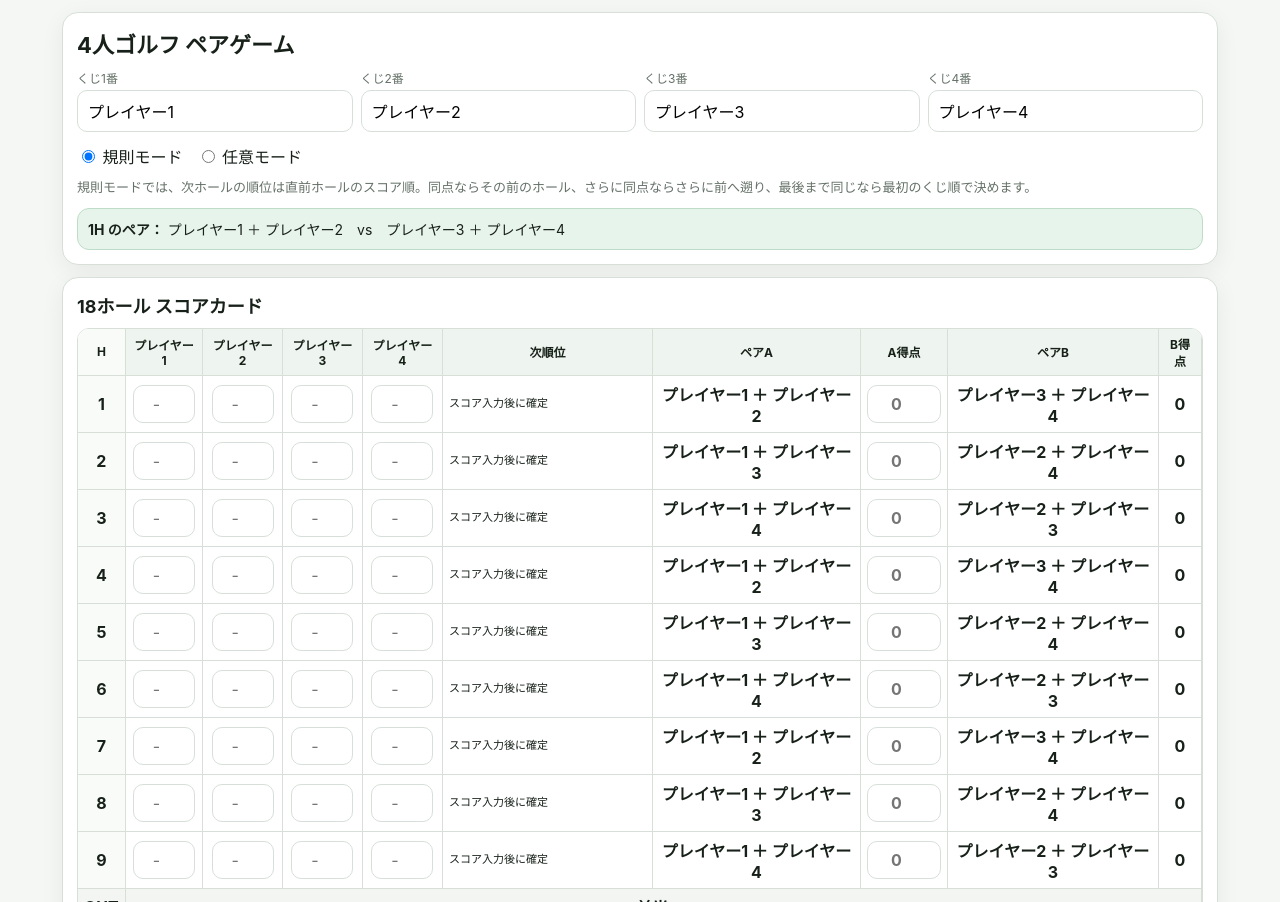
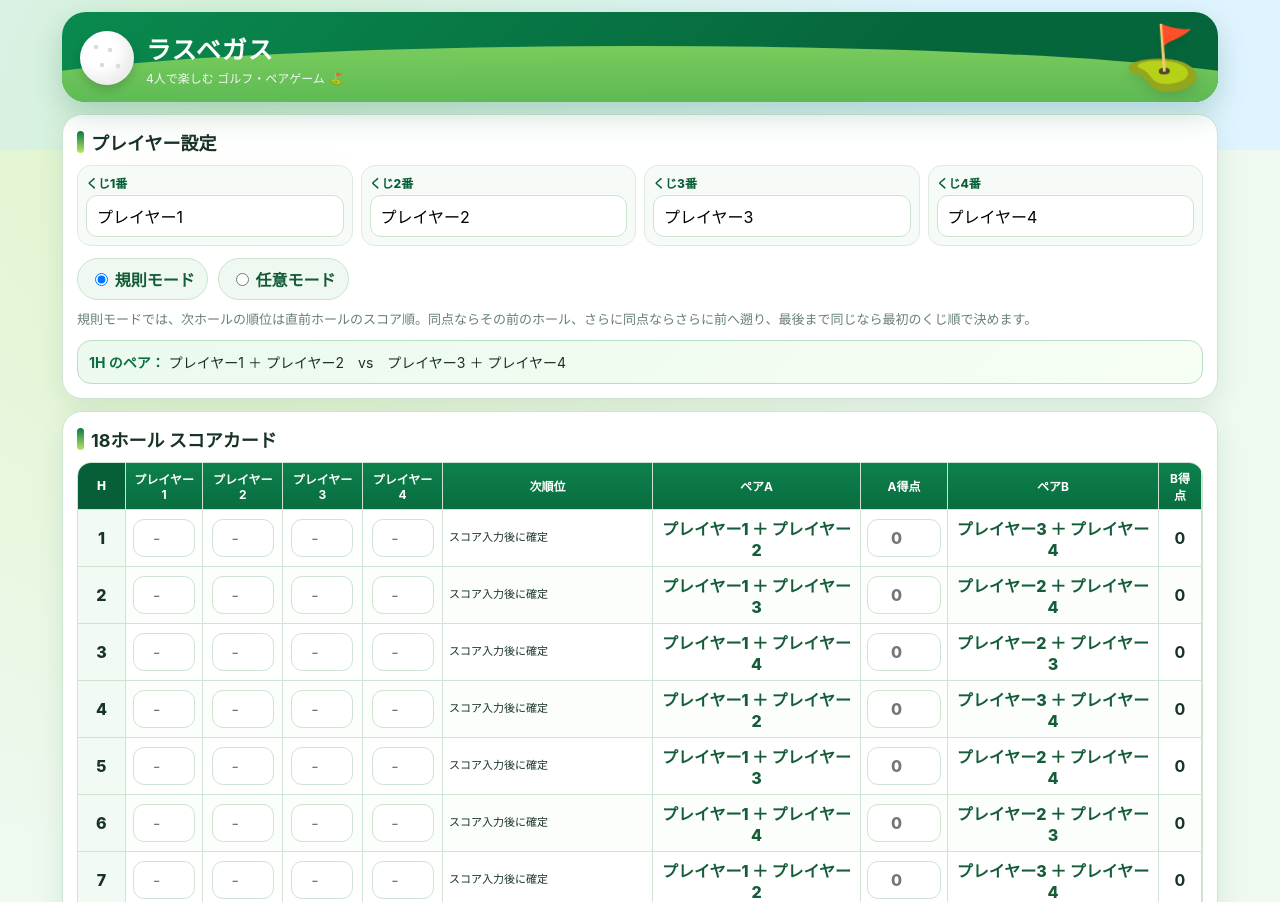
Before and after one commit to Sensen636/golf-pair-game, a plain HTML site: page index.html in a window 1280 px wide. Shown: the top 902 px of the page. Drawn offline with Linux system fonts and the light colour scheme.

Commit message:
Add files via upload

```diff
--- a/index.html
+++ b/index.html
@@ -6,62 +6,171 @@
   <meta name="theme-color" content="#0b6b3a">
   <meta name="apple-mobile-web-app-capable" content="yes">
   <meta name="apple-mobile-web-app-status-bar-style" content="default">
-  <meta name="apple-mobile-web-app-title" content="Golf Pair">
+  <meta name="apple-mobile-web-app-title" content="ラスベガス">
   <link rel="manifest" href="./manifest.json">
   <link rel="apple-touch-icon" href="./icon-192.png">
-  <title>4人ゴルフ ペアゲーム</title>
+  <title>ラスベガス｜4人ゴルフ ペアゲーム</title>
+
   <style>
     :root{
-      --bg:#f4f7f4; --card:#fff; --line:#d7dfd8; --text:#172019; --muted:#657168;
-      --green:#0b6b3a; --green2:#e7f4ec; --red:#b3261e; --shadow:0 6px 24px rgba(0,0,0,.06);
+      --bg:#eef9ef;
+      --card:#ffffff;
+      --line:#cfe3d3;
+      --text:#183326;
+      --muted:#688072;
+      --green:#087a46;
+      --green-dark:#075f38;
+      --green2:#e7f7eb;
+      --lime:#b9e65d;
+      --yellow:#ffd94a;
+      --red:#b3261e;
+      --shadow:0 10px 28px rgba(19,91,52,.10);
     }
     *{box-sizing:border-box}
-    body{margin:0;background:var(--bg);color:var(--text);font-family:-apple-system,BlinkMacSystemFont,"Hiragino Sans","Yu Gothic",sans-serif}
+    html{background:var(--bg)}
+    body{
+      margin:0;color:var(--text);
+      font-family:-apple-system,BlinkMacSystemFont,"Hiragino Sans","Yu Gothic",sans-serif;
+      background:
+        radial-gradient(circle at 18% 4%, rgba(185,230,93,.26), transparent 24%),
+        linear-gradient(180deg,#dff4ff 0 150px,#eef9ef 150px 100%);
+    }
     .app{max-width:1180px;margin:auto;padding:12px 12px 40px}
-    .card{background:var(--card);border:1px solid var(--line);border-radius:16px;box-shadow:var(--shadow);padding:14px;margin-bottom:12px}
+    .hero{
+      position:relative;overflow:hidden;
+      background:linear-gradient(135deg,#0a8a4f,#06663b 70%);
+      color:#fff;border-radius:24px;padding:18px 18px 16px;margin-bottom:12px;
+      box-shadow:0 12px 30px rgba(6,102,59,.22);
+    }
+    .hero:before{
+      content:"";position:absolute;left:-8%;right:-8%;bottom:-44px;height:100px;
+      border-radius:50%;background:linear-gradient(180deg,#7fd05d,#4caf50);
+      opacity:.95;
+    }
+    .hero:after{
+      content:"⛳";position:absolute;right:18px;bottom:8px;font-size:62px;
+      filter:drop-shadow(0 4px 7px rgba(0,0,0,.13));transform:rotate(-4deg)
+    }
+    .hero-inner{position:relative;z-index:2;display:flex;align-items:center;gap:12px}
+    .ball{
+      width:54px;height:54px;border-radius:50%;background:#fff;flex:0 0 auto;
+      box-shadow:inset -8px -8px 14px rgba(0,0,0,.08),0 5px 10px rgba(0,0,0,.15);
+      position:relative;
+    }
+    .ball:before{
+      content:"";position:absolute;inset:8px;border-radius:50%;
+      background:
+        radial-gradient(circle at 8px 8px,#d8ddd8 0 2px,transparent 2.4px),
+        radial-gradient(circle at 22px 11px,#d8ddd8 0 2px,transparent 2.4px),
+        radial-gradient(circle at 14px 26px,#d8ddd8 0 2px,transparent 2.4px),
+        radial-gradient(circle at 30px 27px,#d8ddd8 0 2px,transparent 2.4px);
+    }
+    .hero h1{font-size:25px;margin:0;letter-spacing:.04em}
+    .hero p{margin:3px 0 0;font-size:12px;opacity:.9}
+    .card{
+      background:rgba(255,255,255,.97);border:1px solid var(--line);
+      border-radius:20px;box-shadow:var(--shadow);padding:14px;margin-bottom:12px
+    }
     h1{font-size:22px;margin:0 0 10px}
-    h2{font-size:18px;margin:0 0 10px}
+    h2{font-size:18px;margin:0 0 10px;display:flex;align-items:center;gap:7px}
+    h2:before{content:"";width:7px;height:22px;border-radius:5px;background:linear-gradient(var(--green),var(--lime))}
     .grid4{display:grid;grid-template-columns:repeat(4,1fr);gap:8px}
-    .namebox label{font-size:12px;color:var(--muted);display:block;margin-bottom:4px}
+    .namebox>div{background:#f6fbf7;border:1px solid #deebe0;border-radius:14px;padding:8px}
+    .namebox label{font-size:12px;color:var(--green-dark);font-weight:800;display:block;margin-bottom:4px}
     input,select,button{font:inherit}
-    input[type="text"],input[type="number"],select{width:100%;border:1px solid var(--line);border-radius:10px;background:#fff;padding:10px}
-    .mode{display:flex;gap:14px;flex-wrap:wrap;margin-top:12px}
+    input[type="text"],input[type="number"],select{
+      width:100%;border:1px solid var(--line);border-radius:11px;background:#fff;padding:10px;
+      outline:none;transition:.18s
+    }
+    input:focus,select:focus{border-color:#69b97d;box-shadow:0 0 0 3px rgba(105,185,125,.16)}
+    .mode{display:flex;gap:10px;flex-wrap:wrap;margin-top:12px}
+    .mode label{
+      background:#eff9f2;border:1px solid #c9e4d0;border-radius:999px;padding:8px 12px;
+      font-weight:700;color:#145b37
+    }
     .note{font-size:13px;color:var(--muted);line-height:1.5;margin-top:10px}
-    .scroll{overflow-x:auto;-webkit-overflow-scrolling:touch;border:1px solid var(--line);border-radius:12px}
+    .scroll{overflow-x:auto;-webkit-overflow-scrolling:touch;border:1px solid var(--line);border-radius:14px}
     table{border-collapse:collapse;min-width:1120px;width:100%;background:#fff}
     th,td{border-right:1px solid var(--line);border-bottom:1px solid var(--line);padding:6px;text-align:center;vertical-align:middle}
-    th{background:#eef4ef;font-size:12px;position:sticky;top:0;z-index:3}
-    th:first-child,td:first-child{position:sticky;left:0;z-index:2;background:#f8fbf8;font-weight:700}
-    th:first-child{z-index:4}
+    th{
+      background:linear-gradient(180deg,#0c814b,#096d40);color:#fff;
+      font-size:12px;position:sticky;top:0;z-index:3
+    }
+    th:first-child,td:first-child{position:sticky;left:0;z-index:2;background:#f2faf4;font-weight:800}
+    th:first-child{z-index:4;background:#075f38;color:#fff}
+    tbody tr:nth-child(even) td:not(:first-child){background:#fbfefb}
     td.score input{width:62px;text-align:center;padding:8px 4px}
-    td.point input{width:74px;text-align:center;padding:8px 4px;font-weight:700}
-    .pair{font-weight:700;min-width:160px}
+    td.point input{width:74px;text-align:center;padding:8px 4px;font-weight:800}
+    .pair{font-weight:800;min-width:160px;color:#155d39}
     .rank{font-size:11px;min-width:210px;text-align:left;line-height:1.5}
-    .outrow td{background:#f3f5f3;font-weight:700}
+    .outrow td{background:#e8f5ea!important;font-weight:800;color:#145b37}
     .summary{display:grid;grid-template-columns:repeat(4,1fr);gap:8px}
-    .sumcard{border:1px solid var(--line);border-radius:12px;padding:10px;text-align:center}
+    .sumcard{
+      border:1px solid #cae4d0;border-radius:16px;padding:12px;text-align:center;
+      background:linear-gradient(180deg,#fff,#f1faf3)
+    }
     .sumname{font-size:12px;color:var(--muted);white-space:nowrap;overflow:hidden;text-overflow:ellipsis}
-    .sumval{font-size:24px;font-weight:800;margin-top:3px}
+    .sumval{font-size:27px;font-weight:900;margin-top:3px;color:var(--green-dark)}
     .toolbar{display:flex;gap:8px;flex-wrap:wrap}
-    button{border:0;border-radius:10px;padding:10px 14px;font-weight:700}
-    .primary{background:var(--green);color:#fff}
+    button{
+      border:0;border-radius:12px;padding:11px 15px;font-weight:800;
+      box-shadow:0 4px 10px rgba(0,0,0,.05)
+    }
+    .primary{background:linear-gradient(180deg,#0b8b50,#076b40);color:#fff}
     .secondary{background:#eef1ee;color:var(--text)}
-    .danger{background:#fff0ef;color:var(--red)}
+    .danger{background:#fff1f0;color:var(--red);border:1px solid #f2d0cd}
     .status{font-size:12px;color:var(--muted);margin-left:auto;align-self:center}
-    .nextbox{background:var(--green2);border:1px solid #bfdcc8;border-radius:12px;padding:10px;margin-top:10px;font-size:14px}
+    .nextbox{
+      background:linear-gradient(135deg,#ebf9ee,#f7fff4);border:1px solid #b9dec4;
+      border-radius:14px;padding:11px;margin-top:10px;font-size:14px
+    }
+    .nextbox strong{color:#096d40}
+    .goods-ad{margin-top:14px}
+    .goods-ad-card{
+      background:#fff;border:1px solid var(--line);border-radius:20px;
+      box-shadow:var(--shadow);padding:10px;overflow:hidden
+    }
+    .goods-ad-link{display:block;text-decoration:none;color:inherit}
+    .goods-ad-img{display:block;width:100%;height:auto;border-radius:14px}
+    .goods-ad-actions{display:flex;gap:8px;margin-top:10px;flex-wrap:wrap}
+    .goods-ad-actions a{
+      flex:1;min-width:220px;text-align:center;text-decoration:none;border-radius:12px;
+      padding:12px 14px;font-weight:900
+    }
+    .goods-site-btn{background:#086e40;color:#fff}
+    .goods-line-btn{background:#06c755;color:#fff}
+    .goods-ad-note{font-size:11px;color:var(--muted);margin-top:8px;text-align:center}
+    .footer-grass{
+      text-align:center;color:#2c6c43;font-size:12px;padding:6px 0 4px
+    }
     @media(max-width:700px){
+      body{background:linear-gradient(180deg,#dff4ff 0 130px,#eef9ef 130px 100%)}
       .grid4,.summary{grid-template-columns:repeat(2,1fr)}
       .app{padding-left:8px;padding-right:8px}
-      .card{padding:10px;border-radius:14px}
+      .card{padding:10px;border-radius:16px}
+      .hero{border-radius:19px;padding:14px}
+      .hero h1{font-size:22px}
+      .ball{width:46px;height:46px}
       h1{font-size:20px}
       .status{width:100%;margin-left:0}
+      .goods-ad-actions a{min-width:0}
     }
   </style>
+
 </head>
 <body>
 <div class="app">
+  <div class="hero">
+    <div class="hero-inner">
+      <div class="ball" aria-hidden="true"></div>
+      <div>
+        <h1>ラスベガス</h1>
+        <p>4人で楽しむ ゴルフ・ペアゲーム ⛳</p>
+      </div>
+    </div>
+  </div>
   <div class="card">
-    <h1>4人ゴルフ ペアゲーム</h1>
+    <h2>プレイヤー設定</h2>
     <div class="grid4 namebox">
       <div><label>くじ1番</label><input id="name0" type="text"></div>
       <div><label>くじ2番</label><input id="name1" type="text"></div>
@@ -96,12 +205,24 @@
     <div id="strokeTotals" class="summary"></div>
   </div>
 
+  <div class="goods-ad goods-ad-card" aria-label="GOODS MONSTER 広告">
+    <a class="goods-ad-link" href="https://originalgoods-maker.com/" target="_blank" rel="noopener noreferrer" aria-label="グッズモンスター ノベルティ公式サイトを開く">
+      <img class="goods-ad-img" src="./goods-monster-banner.png" alt="GOODS MONSTER グッズモンスター ノベルティ オリジナルグッズ・ゴルフコンペ記念品">
+    </a>
+    <div class="goods-ad-actions">
+      <a class="goods-site-btn" href="https://originalgoods-maker.com/" target="_blank" rel="noopener noreferrer">グッズモンスター　ノベルティ</a>
+      <a class="goods-line-btn" href="https://line.me/ti/p/ku4gIIrtGE" target="_blank" rel="noopener noreferrer">LINEで問い合わせ</a>
+    </div>
+    <div class="goods-ad-note">株式会社リオントレーディングジャパン　TEL 078-382-1581</div>
+  </div>
+
   <div class="card toolbar">
     <button id="saveBtn" class="primary">保存</button>
     <button id="newBtn" class="danger">新しいラウンド</button>
     <span id="saveStatus" class="status">自動保存 ON</span>
   </div>
 </div>
+<div class="footer-grass">⛳ Nice Shot!　今日も楽しくラウンド！</div>
 
 <script>
 (() => {
--- a/service-worker.js
+++ b/service-worker.js
@@ -1,5 +1,5 @@
-const CACHE='golf-pair-pwa-v1';
-const ASSETS=['./','./index.html','./manifest.json','./icon-192.png','./icon-512.png'];
+const CACHE='golf-pair-pwa-final-v1';
+const ASSETS=['./','./index.html','./manifest.json','./icon-192.png','./icon-512.png','./goods-monster-banner.png'];
 self.addEventListener('install',e=>e.waitUntil(caches.open(CACHE).then(c=>c.addAll(ASSETS))));
 self.addEventListener('activate',e=>e.waitUntil(
   caches.keys().then(keys=>Promise.all(keys.filter(k=>k!==CACHE).map(k=>caches.delete(k))))
```
Also changed, not shown: README.txt, icon-192.png, icon-512.png, manifest.json, 1 other file.
